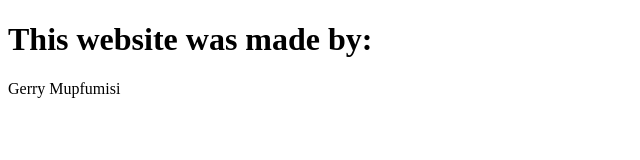
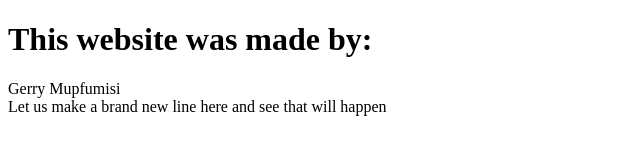
Before and after one commit to GerryMup/lab2-redo, a website: page views/about.html in a window 1280 px wide. Shown: the whole page, without its empty margins (0-640 px from the left). Drawn offline with Linux system fonts and the light colour scheme.

Commit message:
New Line

```diff
--- a/views/about.html
+++ b/views/about.html
@@ -8,6 +8,8 @@
 <h1>This website was made by:</h1>
 <p>
 Gerry Mupfumisi
+<br>
+Let us make a brand new line here and see that will happen
 </p>
 </body>
 </html>
```
